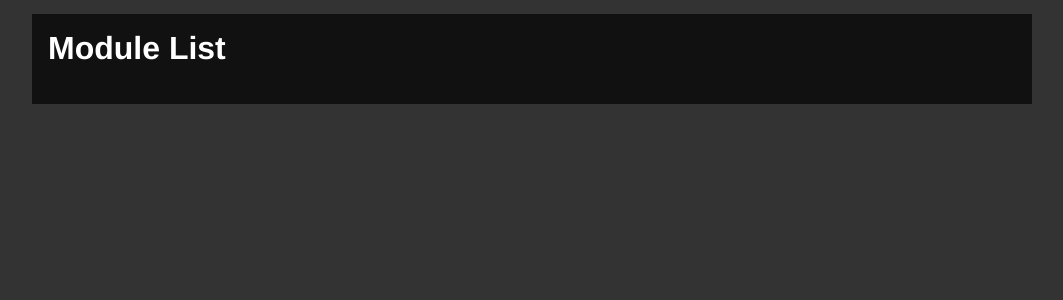
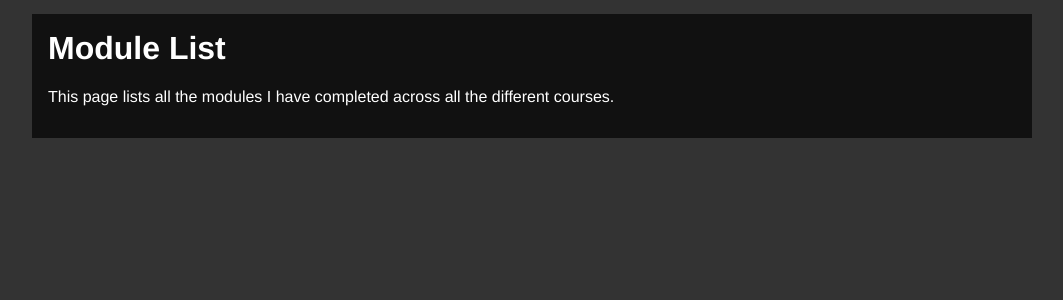
Before and after one commit to timothyf1/cmt120-flask, a Flask app: template portfolio/modules/templates/module-list.html in a window 1280 px wide. Shown: the part 50-350 px from the top of the page, without its empty margins (108-1171 px from the left). Run offline with Flask 3, Linux system fonts and the light colour scheme; the template is opened without the code that fills it, so the values that code supplies are empty; the visitor is signed in with stand-in values (Sample User, id 1).

Commit message:
Added text to pages

```diff
--- a/portfolio/course/templates/course-modules.html
+++ b/portfolio/course/templates/course-modules.html
@@ -2,6 +2,7 @@
 {% block content %}
 <h1>{{ course.name }}</h1>
 <p>{{ course.description }}</p>
+<p>During this course I have taken the following modules:</p>
 <ul>
     {% for module in modules %}
     <li><a href="{{ url_for('bp_modules.module_page', name=module.name) }}">{{ module.name }}</a></li>
--- a/portfolio/modules/modules.py
+++ b/portfolio/modules/modules.py
@@ -3,7 +3,7 @@ from portfolio.models import Module, Post
 
 bp_modules = Blueprint('bp_modules', __name__, template_folder='templates')
 
-@bp_modules.route("/module")
+@bp_modules.route("/modules")
 def module_list():
     modules = Module.query.all()
     return render_template('module-list.html',title='Modules', modules=modules)
--- a/portfolio/modules/templates/module-list.html
+++ b/portfolio/modules/templates/module-list.html
@@ -1,6 +1,7 @@
 {% extends "content.html" %}
 {% block content %}
 <h1>Module List</h1>
+<p>This page lists all the modules I have completed across all the different courses.</p>
 <ul>
     {% for module in modules %}
     <li><a href="{{ url_for('bp_modules.module_page', name=module.name) }}">{{ module.name }}</a></li>
```
